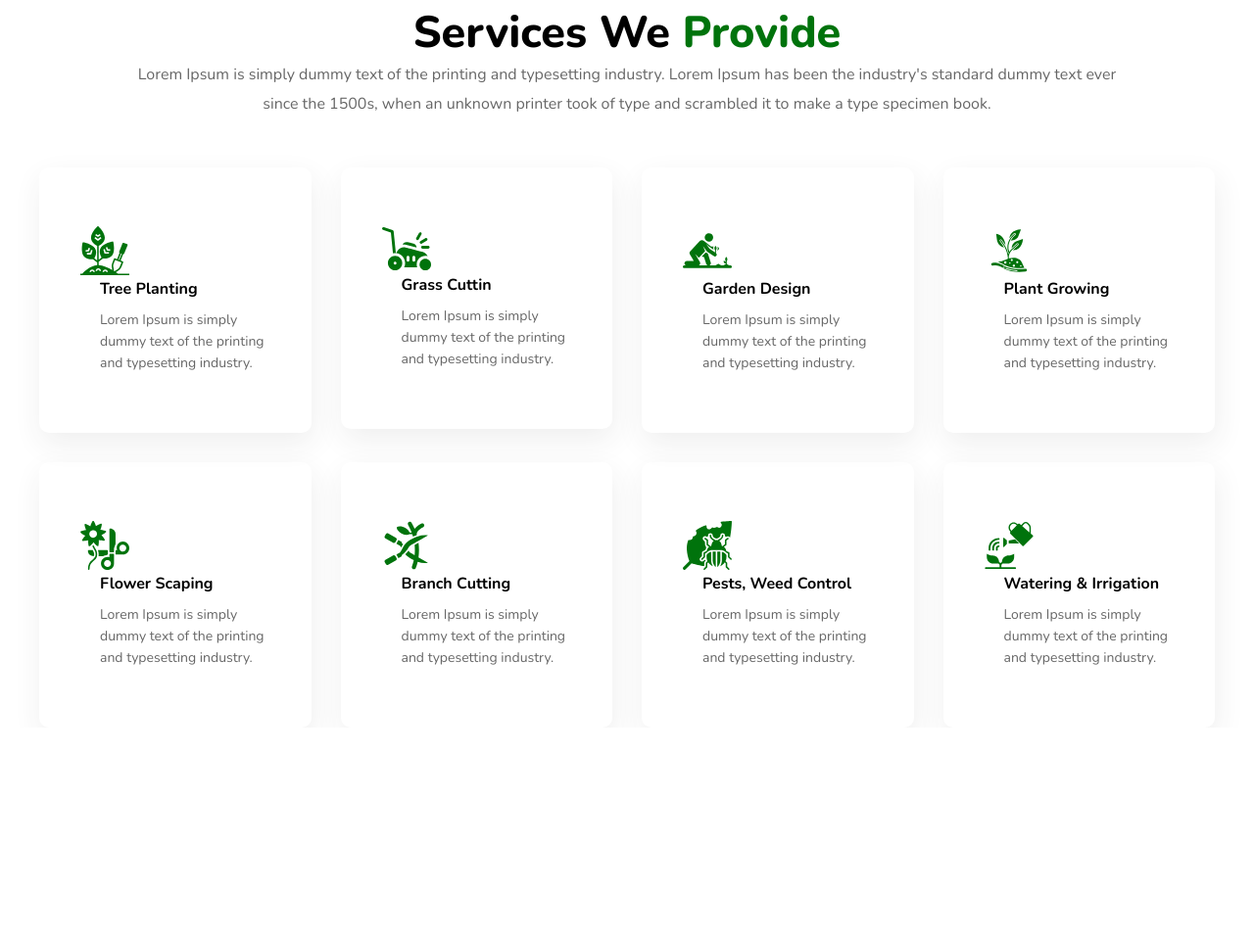
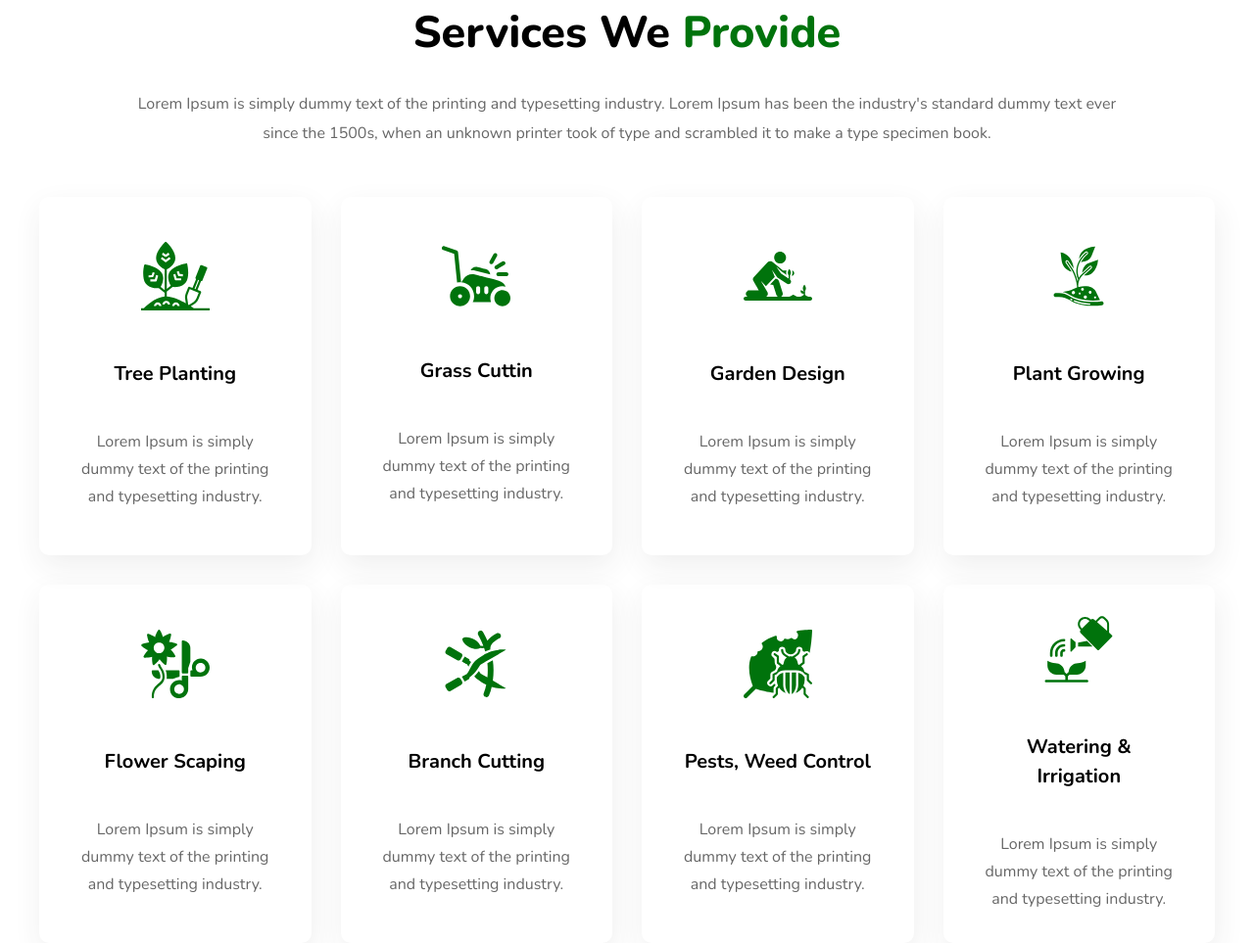
Before and after one commit to tetiana-kozak/plants, a plain HTML site: page index.html in a window 1280 px wide. Shown: the part 709-1672 px from the top of the page at 98% size. Before the commit the page ends 1452 px from the top, so only its background shows below. Drawn offline with nearby package versions, Linux system fonts and the light colour scheme.

Commit message:
Finished Services section (no hovers)

```diff
--- a/index.html
+++ b/index.html
@@ -278,7 +278,7 @@
             </div>
           </div>
           <div class="row cards">
-            <div class="col-12 col-3">
+            <div class="col-12 col-6 col-3">
               <div class="card">
                 <img
                   src="assets/Tree_Planting.svg"
@@ -295,7 +295,7 @@
               </div>
             </div>
 
-            <div class="col-12 col-3">
+            <div class="col-12 col-6 col-3">
               <div class="card">
                 <img
                   src="assets/Grass_Cuttin.svg"
@@ -312,7 +312,7 @@
               </div>
             </div>
 
-            <div class="col-12 col-3">
+            <div class="col-12 col-6 col-3">
               <div class="card">
                 <img
                   src="assets/Garden_Design.svg"
@@ -329,7 +329,7 @@
               </div>
             </div>
 
-            <div class="col-12 col-3">
+            <div class="col-12 col-6 col-3">
               <div class="card">
                 <img
                   src="assets/Plant_Growing.svg"
@@ -346,7 +346,7 @@
               </div>
             </div>
 
-            <div class="col-12 col-3">
+            <div class="col-12 col-6 col-3">
               <div class="card">
                 <img
                   src="assets/Flower_Scaping.svg"
@@ -363,7 +363,7 @@
               </div>
             </div>
 
-            <div class="col-12 col-3">
+            <div class="col-12 col-6 col-3">
               <div class="card">
                 <img
                   src="assets/Branch_cutting.svg"
@@ -380,7 +380,7 @@
               </div>
             </div>
 
-            <div class="col-12 col-3">
+            <div class="col-12 col-6 col-3">
               <div class="card">
                 <img
                   src="assets/Pests_Weeds.svg"
@@ -397,7 +397,7 @@
               </div>
             </div>
 
-            <div class="col-12 col-3">
+            <div class="col-12 col-6 col-3">
               <div class="card">
                 <img
                   src="assets/Watering_Irrigation.svg"
--- a/style/_main.scss
+++ b/style/_main.scss
@@ -25,20 +25,10 @@
     }
 
     .title {
-      // font-size: 28px;
-      // line-height: 38px;
-      // font-weight: 700;
       margin-top: 10px;
-
-      // span {
-      //   color: $theme-main-color;
-      // }
     }
 
     .paragraph {
-      // font-weight: 400;
-      // font-size: 14px;
-      // line-height: 22px;
       margin-top: 15px;
     }
 
@@ -150,6 +140,7 @@ section {
 
   .title {
     text-align: center;
+    margin-bottom: 15px;
   }
   .paragraph {
     text-align: center;
@@ -159,7 +150,7 @@ section {
   .cards {
     margin-top: 30px;
     .card {
-      // display: flex;
+      display: flex;
       padding: 20px;
       margin-bottom: 20px;
       box-shadow: 2px 11px 30px rgba(51, 51, 51, 0.08);
--- a/style/_media.scss
+++ b/style/_media.scss
@@ -1,13 +1,17 @@
 /* laptop */
-@media (min-width: 992px) {
+@media (min-width: 780px) {
+  .col-6 {
+    flex: 0 0 50%;
+    max-width: 50%;
+  }
 }
 
 /* desktop */
 @media (min-width: 1200px) {
   .col-3 {
-  flex: 0 0 25%;
-  max-width: 25%;
-}
+    flex: 0 0 25%;
+    max-width: 25%;
+  }
 
   .container {
     max-width: calc(1200px + 30px);
@@ -16,6 +20,8 @@
   }
 
   //HEADER
+
+
 
   header .navbar {
     .top-navbar .layout {
@@ -154,15 +160,10 @@
       }
 
       .title {
-        // font-size: 45px;
-        // line-height: 55px;
-        // font-weight: 800;
         margin-top: 10px;
       }
 
       .paragraph {
-        // font-size: 16px;
-        // line-height: 30px;
         margin-top: 10px;
         color: $typography-gray;
       }
@@ -244,14 +245,8 @@
     }
   }
 
-
   section {
-
-    .title{
-      // font-size: 28px;
-      // line-height: 38px;
-      // font-weight: 700;
-
+    .title {
       font-size: 45px;
       line-height: 55px;
       font-weight: 800;
@@ -262,12 +257,8 @@
     }
 
     .paragraph {
-      // font-size: 14px;
-      // line-height: 22px;
-
       font-size: 16px;
       line-height: 30px;
-      // margin-top: 10px;
     }
   }
 
@@ -275,67 +266,66 @@
     margin-top: 100px;
 
     .title {
-      // text-align: center;
+      margin-bottom: 30px;
     }
     .paragraph {
-      // text-align: center;
-      // color: $typography-gray;
       width: 1000px;
       margin: 0 auto;
-
     }
 
     .cards {
       margin-top: 50px;
-      // display: flex;
-      // flex-wrap: wrap;
       row-gap: 30px;
-      // column-gap: 30px;
-      // margin: 0 -15px;
 
-      // padding: 0 15px;
       .card {
-        // display: flex;
-        // flex-direction: column;
-        // max-width: calc(100% / 4);
-        // flex: 0 0 25%;
-        // max-width: 25%;
-        // margin-bottom: 0;
+        flex-direction: column;
+        align-items: center;
+        justify-content: center;
+        padding: 60px 42px;
+        margin-bottom: 0;
+        height: 366px;
 
-        padding: 60px 42px;
-        // box-shadow: 2px 11px 30px rgba(51, 51, 51, 0.08);
-        // border-radius: 10px;
-
-        &:last-child{
+        &:last-child {
           margin-bottom: 0;
         }
 
-        .image {
+        // &:hover{
+        //   background: $theme-main-color;
+        //   color: $typography-white;
+        //   cursor: pointer;
+        //   transition: all ease-in-out .2s;
 
-        }
-        // .content {
-        //   margin-left: 20px;
-        //   .title {
-        //     text-align: left;
-        //     font-weight: 700;
-        //     font-size: 16px;
-        //     line-height: 22px;
-        //     padding-bottom: 10px;
+        //   .description{
+        //     color: $typography-white;
         //   }
 
-        //   .description {
-        //     text-align: left;
-        //     font-weight: 400;
-        //     font-size: 14px;
-        //     line-height: 22px;
-        //     color: $typography-gray;
+        //   .image {
+
         //   }
         // }
+
+        .image {
+          width: 70px;
+          margin-bottom: 50px;
+        }
+        .content {
+          margin-left: 0;
+          .title {
+            text-align: center;
+            font-size: 20px;
+            line-height: 30px;
+          }
+
+          .description {
+            text-align: center;
+            font-size: 16px;
+            line-height: 28px;
+          }
+        }
       }
     }
   }
 }
-
 
 /* desktop - XL */
 
@@ -345,7 +335,6 @@
       font-size: 58px;
       line-height: 79px;
       margin-top: 20px;
-
     }
 
     .paragraph {
@@ -361,4 +350,7 @@
       margin-top: 50px;
     }
   }
+  .services {
+    background: url(../assets/bg-leaves.svg) 100% 50% no-repeat;
+  }
 }
```
Also changed, not shown: assets/bg-leaves.svg (added), style/style.css.
